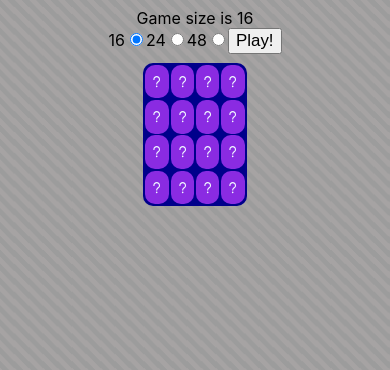
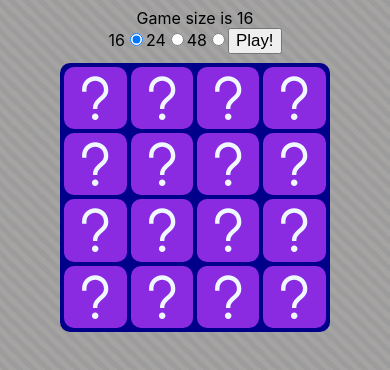
Before and after one commit to bart-1/memo-game, a React (Vite) app: page / in a window 390 px wide. Shown: the top 370 px of the page. Built offline with nearby package versions, Linux system fonts and the light colour scheme.

Commit message:
feat: more responsive layout
refactor: move separated css to one app.css

```diff
--- a/src/BlockGenerator.tsx
+++ b/src/BlockGenerator.tsx
@@ -2,7 +2,6 @@ import { useEffect, useState } from "react";
 import { IconType, IconContext } from "react-icons";
 import { GameSize } from "./GameSet";
 import { gameIconPack, QuestionMark } from "./Iconpack";
-import "./styles/BlockGenerator.css";
 
 export type BlockObject = { id: number; name: string };
 
@@ -55,7 +54,7 @@ const BlockGenerator = ({
         key={index}
         onClick={() => handleBlockClick(icon.name, index)}>
         <IconContext.Provider
-          value={{ className: "game-block-icon", size: "6vw" }}>
+          value={{ className: "game-block-icon"}}>
           {clickedBlock === icon.name + index ||
           uncovered.find((element) => element.name === icon.name) ? (
             <Icon />
--- a/src/BoardToPlay.tsx
+++ b/src/BoardToPlay.tsx
@@ -1,7 +1,6 @@
 import { useEffect, useState } from "react";
 import BlockGenerator, { BlockObject } from "./BlockGenerator";
 import { GameSize } from "./GameSet";
-import "./styles/BoardToPlay.css";
 import Win from "./Win";
 
 interface BoardToPlayProps {
--- a/src/GameSet.tsx
+++ b/src/GameSet.tsx
@@ -1,5 +1,4 @@
 import { useEffect, useState } from "react";
-import "./styles/GameSet.css";
 export type GameSize = 16 | 24 | 48;
 
 interface GameSetProps {
--- a/src/Win.tsx
+++ b/src/Win.tsx
@@ -1,4 +1,3 @@
-import "./styles/Win.css";
 const Win = () => {
   return (
     <>
--- a/src/styles/App.css
+++ b/src/styles/App.css
@@ -1,8 +1,114 @@
 .App {
   text-align: center;
-
 }
 
 button {
   font-size: 2vh;
 }
+
+div.game-set-board {
+  margin: 1vh auto;
+}
+.react-icons {
+  vertical-align: middle;
+  width: auto;
+  color: aqua;
+}
+
+div.game-block {
+  display: flex;
+  background-color: blueviolet;
+  align-items: center;
+  justify-content: center;
+  border-radius: 10px;
+  padding: 5px;
+}
+
+.game-block-icon {
+  color: aliceblue;
+  width: 100%;
+  height: 100%;
+}
+
+div.game-board {
+  display: grid;
+  gap: 0.5vw;
+  padding: 0.5vw;
+  background-color: darkblue;
+  margin: auto;
+  border-radius: 10px;
+}
+div#s {
+  grid-template-columns: 9vw 9vw 9vw 9vw;
+  width: fit-content;
+}
+div#m {
+  grid-template-columns: 9vw 9vw 9vw 9vw 9vw 9vw;
+  width: fit-content;
+}
+div#l {
+  grid-template-columns: 6vw 6vw 6vw 6vw 6vw 6vw 6vw 6vw;
+  width: fit-content;
+}
+
+div.win-board {
+  font-size: x-large;
+  color: rgb(98, 0, 255);
+  text-align: center;
+  align-self: center;
+  justify-content: center;
+  width: 100%;
+  height: fit-content;
+}
+
+@media (max-width: 1500px) {
+  div.game-board {
+    gap: 0.5vw;
+    padding: 0.5vw;
+  }
+  div#s {
+    grid-template-columns: 12vw 12vw 12vw 12vw;
+    width: fit-content;
+  }
+  div#m {
+    grid-template-columns: 13vw 13vw 13vw 13vw 13vw 13vw;
+    width: fit-content;
+  }
+  div#l {
+    grid-template-columns: 8vw 8vw 8vw 8vw 8vw 8vw 8vw 8vw;
+    width: fit-content;
+  }
+}
+@media (max-width: 1200px) {
+  div.game-board {
+    gap: 0.7vw;
+    padding: 0.7vw;
+  }
+  div#s {
+    grid-template-columns: 14vw 14vw 14vw 14vw;
+    width: fit-content;
+  }
+  div#m {
+    grid-template-columns: 13vw 13vw 13vw 13vw 13vw 13vw;
+    width: fit-content;
+  }
+  div#l {
+    grid-template-columns: 10vw 10vw 10vw 10vw 10vw 10vw 10vw 10vw;
+    width: fit-content;
+  }
+}
+
+@media (max-width: 700px) {
+  div.game-board {
+    gap: 1vw;
+    padding: 1vw;
+  }
+  div#s {
+    grid-template-columns: 16vw 16vw 16vw 16vw;
+    width: fit-content;
+  }
+  div#l {
+    grid-template-columns: 13vw 13vw 13vw 13vw 13vw 13vw;
+    width: fit-content;
+  }
+}
--- a/src/styles/BlockGenerator.css
+++ /dev/null
@@ -1,18 +0,0 @@
-.react-icons {
-  vertical-align: middle;
-  width: auto;
-  color: aqua;
-}
-
-div.game-block {
-  display: flex;
-  background-color: blueviolet;
-  align-items: center;
-  justify-content: center;
-  border-radius: 10px;
-  padding: 5px;
-}
-
-.game-block-icon {
-  color: aliceblue;
-}
--- a/src/styles/BoardToPlay.css
+++ /dev/null
@@ -1,20 +0,0 @@
-div.game-board {
-  display: grid;
-  gap: 0.5vw;
-  padding: 0.5vw;
-  background-color: darkblue;
-  margin: auto;
-  border-radius: 10px;
-}
-div#s {
-  grid-template-columns: 6vw 6vw 6vw 6vw;
-  width: fit-content;
-}
-div#m {
-  grid-template-columns: 6vw 6vw 6vw 6vw 6vw 6vw;
-  width: fit-content;
-}
-div#l {
-  grid-template-columns: 6vw 6vw 6vw 6vw 6vw 6vw 6vw 6vw;
-  width: fit-content;
-}
--- a/src/styles/GameSet.css
+++ /dev/null
@@ -1,3 +0,0 @@
-div.game-set-board {
-  margin: 1vh auto;
-}
--- a/src/styles/Win.css
+++ /dev/null
@@ -1,9 +0,0 @@
-div.win-board {
-    font-size: x-large;
-    color: rgb(98, 0, 255);
-    text-align: center;
-    align-self: center;
-    justify-content: center;
-    width: 100%;
-    height: fit-content;
-}
```
